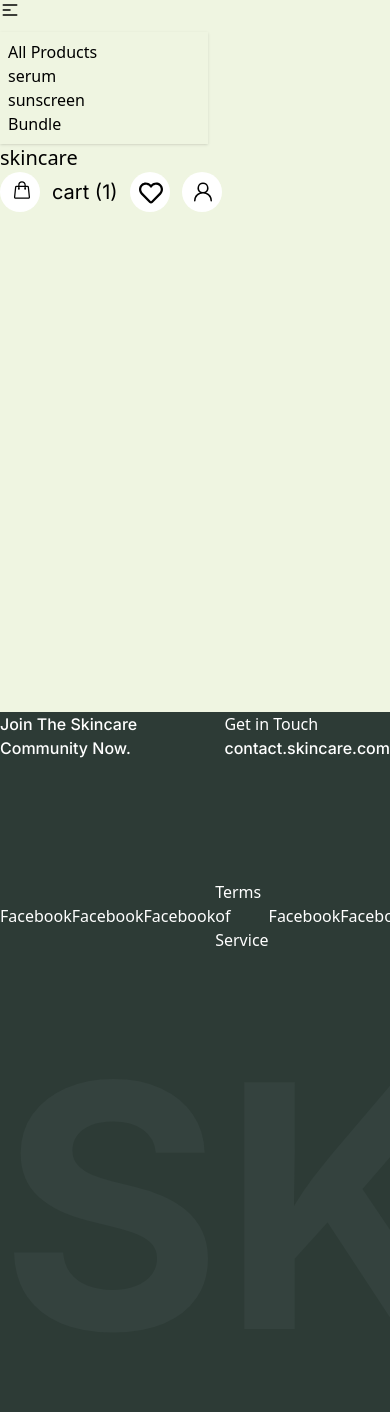
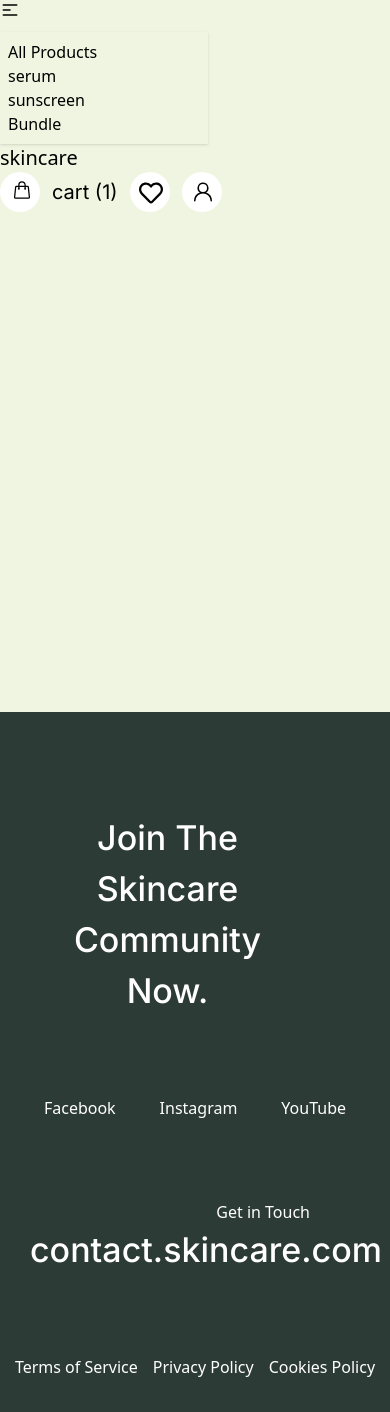
Before and after one commit to Dipto842/Skincare, a React (Vite) app: page / in a window 390 px wide. Built offline with nearby package versions, Linux system fonts and the light colour scheme.

Commit message:
footer responbilit done

```diff
--- a/src/Commnet/Footer.jsx
+++ b/src/Commnet/Footer.jsx
@@ -1,26 +1,40 @@
-import React from 'react';
+import '../Style/Footer.css'
 
 const Footer = () => {
     return (
         <div className='mb-32'>
-            <div className='bg-[#2D3B36] w-full h-[700px] overflow-hidden mb-20 '>
-<div className='flex items-center justify-around'>
+            <div className='bg-[#2D3B36] w-full  h-[700px] overflow-hidden mb-20 '>
+<div className='lg:flex items-center justify-around'>
 {/* left */}
 <div>
-<h1 className='font lg:text-[60px] text-white lg:mt-40 lg:w-[485px]'>Join The Skincare
+<h1 className='font lg:text-[60px] footer_hedar_1  text-white lg:mt-36 lg:w-[485px]'>Join The Skincare
 Community Now.</h1>
 
-
+<div className='lg:mt-40'>
+     <div className='flex items-center justify-between text-white mt-10 lg:w-[485px] sosar'>
+    <a href="/">Facebook</a>
+    <a href="/">Instagram</a>
+    <a href="/">YouTube</a>
+</div>
+</div>
 
 </div>
 
 
 {/* right */}
-<div>
-<p className='font-normal text-white lg:text-[25px] lg:mt-40 lg:w-[173px]'>Get in Touch</p>
-    <h1 className='font  lg:text-[60px] text-white lg:mt-0 lg:w-[485px]'>contact.skincare.com</h1>
+<div className=''>
+<p className='font-normal text_aline_left  text-white lg:text-[25px] lg:mt-40 lg:w-[173px]'>Get in Touch</p>
+    <h1 className='font text_right  lg:text-[60px] text-white lg:mt-0 lg:w-[485px]'>contact.skincare.com</h1>
 
 
+  <div className='lg:mt-52'>
+    <div className=' lg:flex items-center lg:justify-between text-white mt-10 lg:w-[485px]  sosar '>
+     <a href="">Terms of Service</a>
+      <a href="/">Privacy Policy</a>
+      <a href="/">Cookies Policy</a>
+
+   </div>
+  </div>
 </div>
 
 
@@ -31,29 +45,16 @@ Community Now.</h1>
 </div>
 
 {/* sosal  */}
-<div className='flex items-center justify-around mt-20'>
-    <div className='flex items-center justify-between text-white mt-10 lg:w-[485px] '>
-    <a href="/">Facebook</a>
-    <a href="/">Facebook</a>
-    <a href="/">Facebook</a>
-</div>
-
- <div className='flex items-center justify-between text-white mt-10 lg:w-[485px] '>
-     <a href="">Terms of Service</a>
-      <a href="/">Facebook</a>
-      <a href="/">Facebook</a>
-      <a href="/">Facebook</a>
-   </div>
-
-
-</div>
 
 
 
-                <h1 className='text-[339px]   -left-[6rem] text-[#34423e]  -top-[6rem] lg:relative  font_bold_700'>
+
+               <div className='marjin_right'>
+                 <h1 className=' lg:text-[339px] last   lg:-left-[6rem] text-[#34423e]  lg:-top-[6rem] lg:relative  font_bold_700'>
 
                     SKINCARE
                 </h1>
+               </div>
 
             </div>
         </div>
--- /dev/null
+++ b/src/Style/Footer.css
@@ -0,0 +1,45 @@
+@media (max-width:431px){
+    /* footer */
+    .footer_hedar_1 {
+        width: 275px;
+        margin-top: 100px;
+        margin-left: 30px;
+        font-size: 34px;
+        text-align: center;
+
+    }
+    .text_right{
+
+        text-align: center;
+      width: 275px;
+
+        margin-left: 30px;
+        font-size: 34px;
+
+
+    }
+    .text_aline_left{
+        text-align: right;
+        margin-top: 80px;
+        margin-right: 80px;
+    }
+    .sosar{
+        text-align: center;
+        display: flex;
+        align-items: center;
+        justify-content: space-evenly;
+    padding-top:  40px;
+
+    }
+
+    .last{
+        font-size: 90px;
+    margin-top: 50px;
+
+    }
+    .marjin_right{
+
+    }
+    /* footer End */
+
+}
--- a/tailwind.config.js
+++ b/tailwind.config.js
@@ -7,6 +7,7 @@ export default {
   ],
   theme: {
     extend: {},
+
   },
   plugins: [daisyui],
 
```
